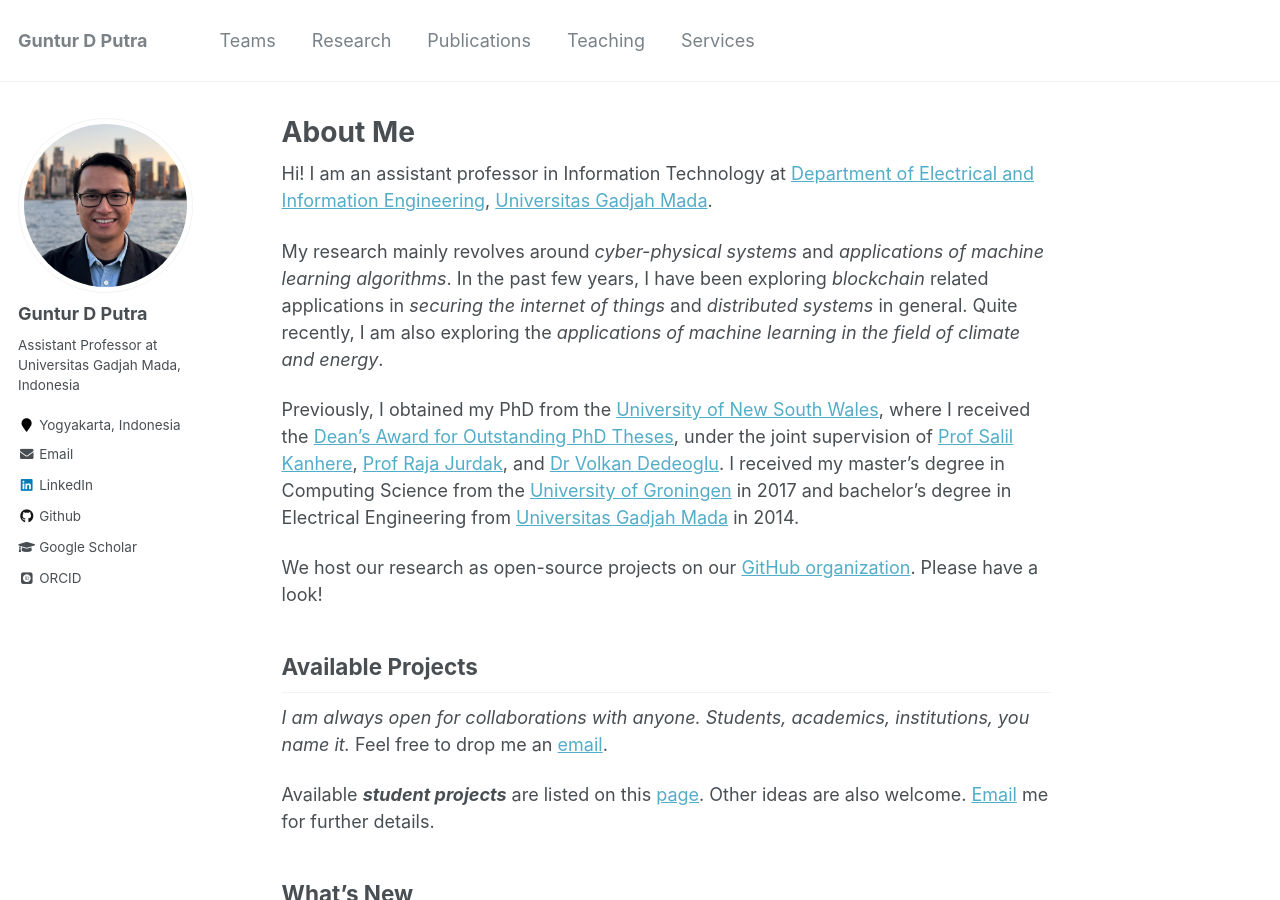
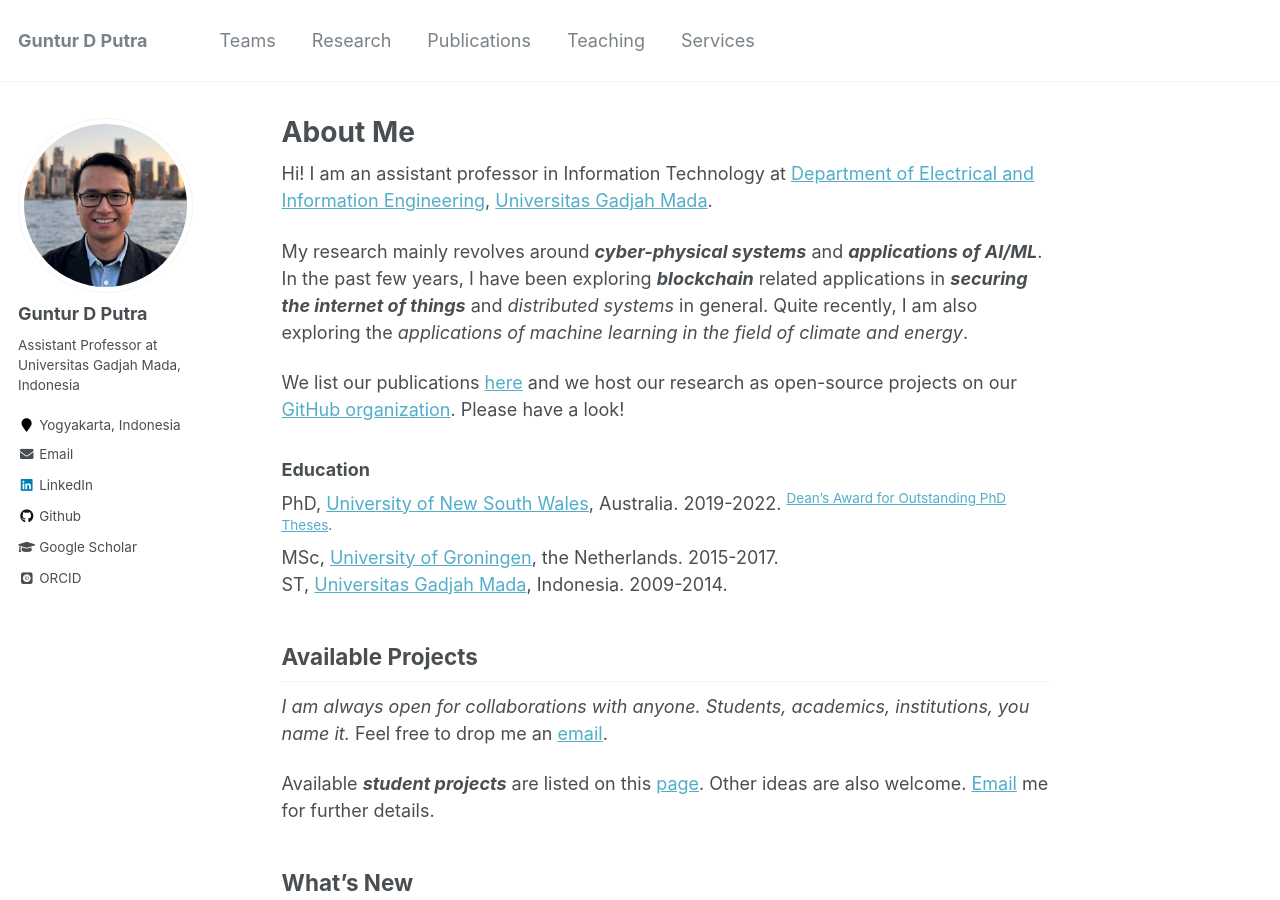
Before and after one commit to gdputra/gdputra.github.io, a Jekyll site: the page built from _pages/about.md, in a window 1280 px wide and 900 px high. Built offline with Jekyll 4.4.1, drawn with Linux system fonts in a browser that asks for light colours; some web fonts are replaced.

Commit message:
Update about.md
Alter the research interest and education details.

```diff
--- a/_pages/about.md
+++ b/_pages/about.md
@@ -10,11 +10,16 @@ redirect_from:
 
 Hi! I am an assistant professor in Information Technology at [Department of Electrical and Information Engineering](https://jteti.ugm.ac.id/), [Universitas Gadjah Mada](https://ugm.ac.id/en).
 
-My research mainly revolves around _cyber-physical systems_ and _applications of machine learning algorithms_. In the past few years, I have been exploring _blockchain_ related applications in _securing the internet of things_ and _distributed systems_ in general. Quite recently, I am also exploring the _applications of machine learning in the field of climate and energy_.
+My research mainly revolves around **_cyber-physical systems_** and **_applications of AI/ML_**. In the past few years, I have been exploring **_blockchain_** related applications in **_securing the internet of things_** and _distributed systems_ in general. Quite recently, I am also exploring the _applications of machine learning in the field of climate and energy_.
 
-Previously, I obtained my PhD from the [University of New South Wales](https://www.unsw.edu.au/), where I received the [Dean’s Award for Outstanding PhD Theses](https://www.inside.unsw.edu.au/academic-excellence/deans-award-outstanding-phd-theses-recipients-announced), under the joint supervision of [Prof Salil Kanhere](https://salilkanhere.net/), [Prof Raja Jurdak](http://jurdak.com/), and [Dr Volkan Dedeoglu](https://people.csiro.au/D/V/volkan-dedeoglu). I received my master's degree in Computing Science from the [University of Groningen](https://www.rug.nl/) in 2017 and bachelor's degree in Electrical Engineering from [Universitas Gadjah Mada](https://ugm.ac.id/en) in 2014.
+We list our publications [here](https://gdputra.github.io/publications/) and we host our research as open-source projects on our [GitHub organization](https://github.com/dteti-sys-rsch). Please have a look!
 
-We host our research as open-source projects on our [GitHub organization](https://github.com/dteti-sys-rsch). Please have a look!
+### Education
+PhD, [University of New South Wales](https://www.unsw.edu.au/), Australia. 2019-2022. <sup>[Dean’s Award for Outstanding PhD Theses](https://www.inside.unsw.edu.au/academic-excellence/deans-award-outstanding-phd-theses-recipients-announced).</sup> <br>
+MSc, [University of Groningen](https://www.rug.nl/), the Netherlands. 2015-2017. <br>
+ST, [Universitas Gadjah Mada](https://ugm.ac.id/en), Indonesia. 2009-2014.
+
+
 
 Available Projects
 ------------------
```
